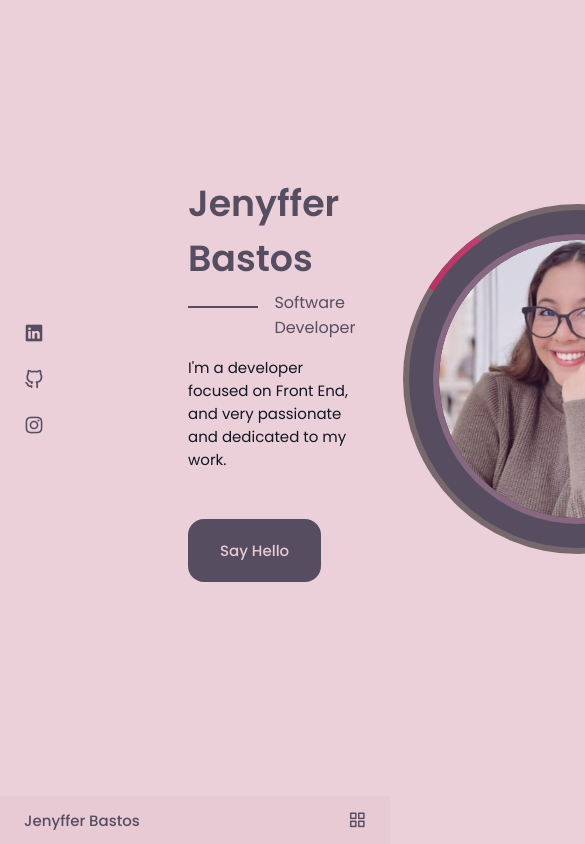
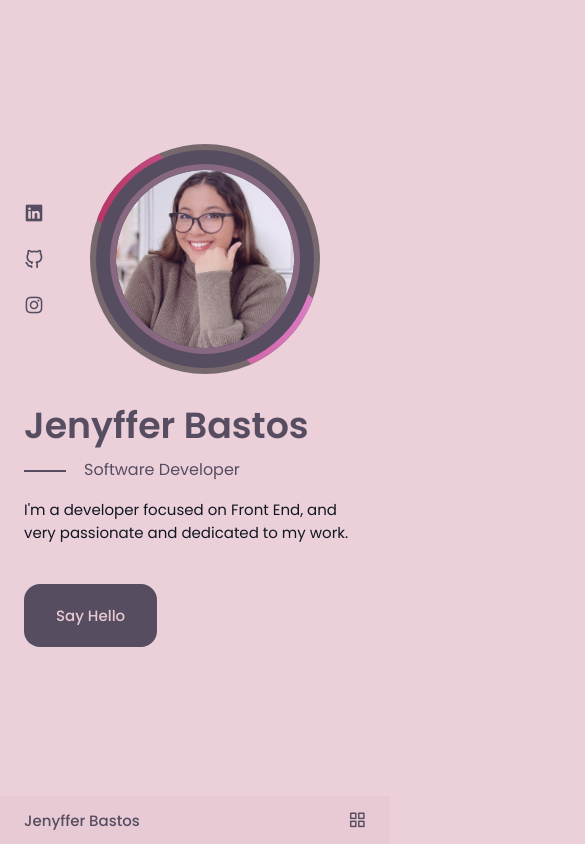
Before and after one commit to Jenyfferbastos/portfolio, a React (Vite) app: page / in a window 390 px wide. Shown: the top 844 px of the page, 585 px wide, since content can reach past the window. Built offline with nearby package versions, Linux system fonts and the light colour scheme.

Commit message:
feat: add responsive style to home component

```diff
--- a/src/components/home/home.css
+++ b/src/components/home/home.css
@@ -19,20 +19,20 @@
 }
 
 .home_title {
-  font-size: var( --font-size-xl);
+  font-size: var(--font-size-xl);
   margin-bottom: 0.25rem;
 }
 
 .home_subtitle {
   position: relative;
-  font-size: var( --font-size-h3);
+  font-size: var(--font-size-h3);
   padding-left: 5.4rem;
   font-weight: var(--font-normal);
   margin-bottom: 1rem;
 }
 
 .home_subtitle::before {
-  content: '';
+  content: "";
   position: absolute;
   width: 70px;
   height: 2px;
@@ -49,7 +49,7 @@
 .box {
   position: relative;
   order: 1;
-  background-color: rgba(04, 03, 05, .5);
+  background-color: rgba(04, 03, 05, 0.5);
   width: 350px;
   height: 350px;
   border-radius: 50%;
@@ -59,11 +59,11 @@
 }
 
 .box::before {
-  content: '';
+  content: "";
   position: absolute;
   inset: -10px 140px;
   background: linear-gradient(315deg, #b6305f, #de81ca);
-  transition: .5s;
+  transition: 0.5s;
   animation: animar 4s linear infinite;
 }
 
@@ -71,7 +71,7 @@
   0% {
     transform: rotate(0deg);
   }
-  100%{
+  100% {
     transform: rotate(360deg);
   }
 }
@@ -80,14 +80,14 @@
 }
 
 .box::after {
-  content: '';
+  content: "";
   position: absolute;
   inset: 6px;
   background: var(--color-title);
   border-radius: 50%;
   z-index: 1;
 }
-.box_content{
+.box_content {
   position: absolute;
   inset: 30px;
   border: 6px solid var(--color-secondary);
@@ -108,17 +108,18 @@
   width: 100%;
   height: 100%;
   object-fit: cover;
-  transition: .5s;
+  transition: 0.5s;
   pointer-events: none;
 }
 
 .box:hover .box_content .box_content_img {
   opacity: 0;
 }
+
 .box_content .box_content_title {
   font-size: var(--font-size-h3);
   text-align: center;
-  color: var( --color-container);
+  color: var(--color-container);
 }
 
 .box_content .box_content_link {
@@ -133,31 +134,91 @@
 .box_content_link:hover {
   color: var(--color-title);
   background-color: var(--color-container);
-  transition: .5s;
-  letter-spacing: .1rem;
+  transition: 0.5s;
+  letter-spacing: 0.1rem;
 }
 
 /*============= Breakpoints =============*/
 
 /*========== For large devices ==========*/
 @media screen and (max-width: 992px) {
-  .container {
-    margin-left: 1.5rem;
-    margin-right: 1.5rem;
+  .home_content {
+    grid-template-columns: 100px repeat(2, 1fr);
+    column-gap: 1.25rem;
+  }
+
+  .home_subtitle {
+    padding-left: 3.75rem;
+    margin-bottom: 1rem;
+  }
+
+  .home_subtitle::before {
+    width: 42px;
+    top: 0.8rem;
+  }
+
+  .home_description {
+    max-width: initial;
+    margin-bottom: 2.5rem;
+  }
+
+  .box {
+    width: 300px;
+    height: 300px;
+  }
+
+  .box::before {
+    inset: -10px 100px;
   }
 }
 
 /*========= For medium devices ==========*/
 @media screen and (max-width: 768px) {
-}
+  .home_content {
+    grid-template-columns: 0.5fr 3fr;
+    padding-top: 3rem;
+  }
 
-@media screen and (max-width: 576px) {
+  .box {
+    order: initial;
+    justify-self: initial;
+    width: 230px;
+    height: 230px;
+  }
+  .box_content {
+    inset: 20px;
+  }
+
+  .box::before {
+    inset: -10px 70px;
+  }
+
+  .home_data {
+    grid-column: 1/3;
+  }
 }
 
 /*========== For small devices ==========*/
 @media screen and (max-width: 350px) {
-  .container {
-    margin-left: 1rem;
-    margin-right: 1rem;
+  .box {
+    width: 180px;
+    height: 180px;
+  }
+
+  .box::before {
+    inset: -10px 60px;
+  }
+
+  .box_content {
+    inset: 15px;
+  }
+
+  .box_content .box_content_link {
+    font-size: var(--font-size-s);
+    padding: 7px 14px;
+  }
+
+  .box_content_link:hover {
+    letter-spacing: 0.1;
   }
 }
```
